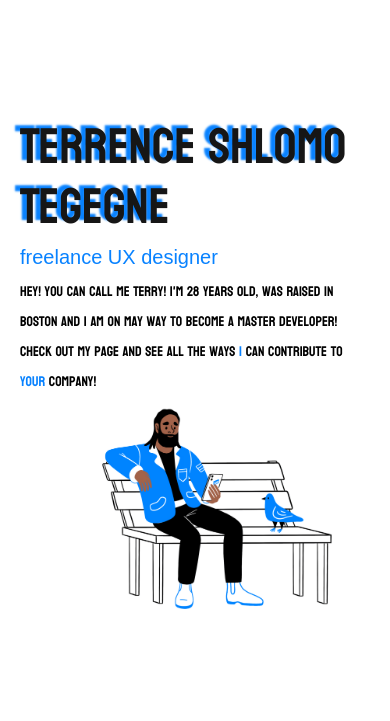
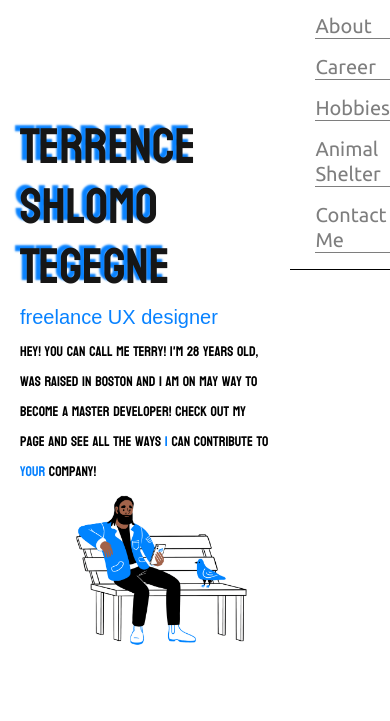
Before and after one commit to tamarru475/Terry-Code-Jam, a plain HTML site: page index.html in a window 390 px wide. Both pictures are taken after a click on the button 334 px from the left and 80 px from the top of the page. Shown: the part 123-844 px from the top of the page. Drawn offline with Linux system fonts and the light colour scheme.

Commit message:
fix: nav-bar function

```diff
--- a/blocks/cards.css
+++ b/blocks/cards.css
@@ -4,7 +4,7 @@
   flex-direction: column;
   justify-content: center;
   align-items: center;
-  margin: 0 auto;
+  margin: 10px auto;
 }
 .cards__title {
   font-family: "Koulen", cursive;
--- a/blocks/nav-popup.css
+++ b/blocks/nav-popup.css
@@ -1,26 +1,28 @@
 .popup__nav {
   max-width: 100px;
-  display: none;
-  visibility: hidden;
-  opacity: 0;
   justify-content: flex-end;
   align-items: flex-end;
   z-index: 5;
   box-sizing: border-box;
   border-bottom: 1px solid #000000;
+  /* transition: visibility 0.3s linear, opacity 0.3s linear; */
+  visibility: hidden;
+  opacity: 0;
+  display: none;
 }
 
 .popup_fadein {
   visibility: visible;
   opacity: 1;
-  transition: visibility 0.3s linear, opacity 0.3s linear;
+  display: flex;
+  float: right;
 }
 
-.popup_fadeout {
+/* .popup_fadeout {
   visibility: hidden;
   opacity: 0;
   transition: visibility 0.8s linear, opacity 0.8s linear;
-}
+} */
 
 .popup__nav-list {
   display: flex;
--- a/scripts/index.js
+++ b/scripts/index.js
@@ -49,4 +49,6 @@ const menuButton = document.querySelector(".nav__menu-button");
 
 /// Event Listeners ///
 
-menuButton.addEventListener("click", togglePopup(navPopup));
+menuButton.addEventListener("click", () => {
+  togglePopup(navPopup);
+});
```
